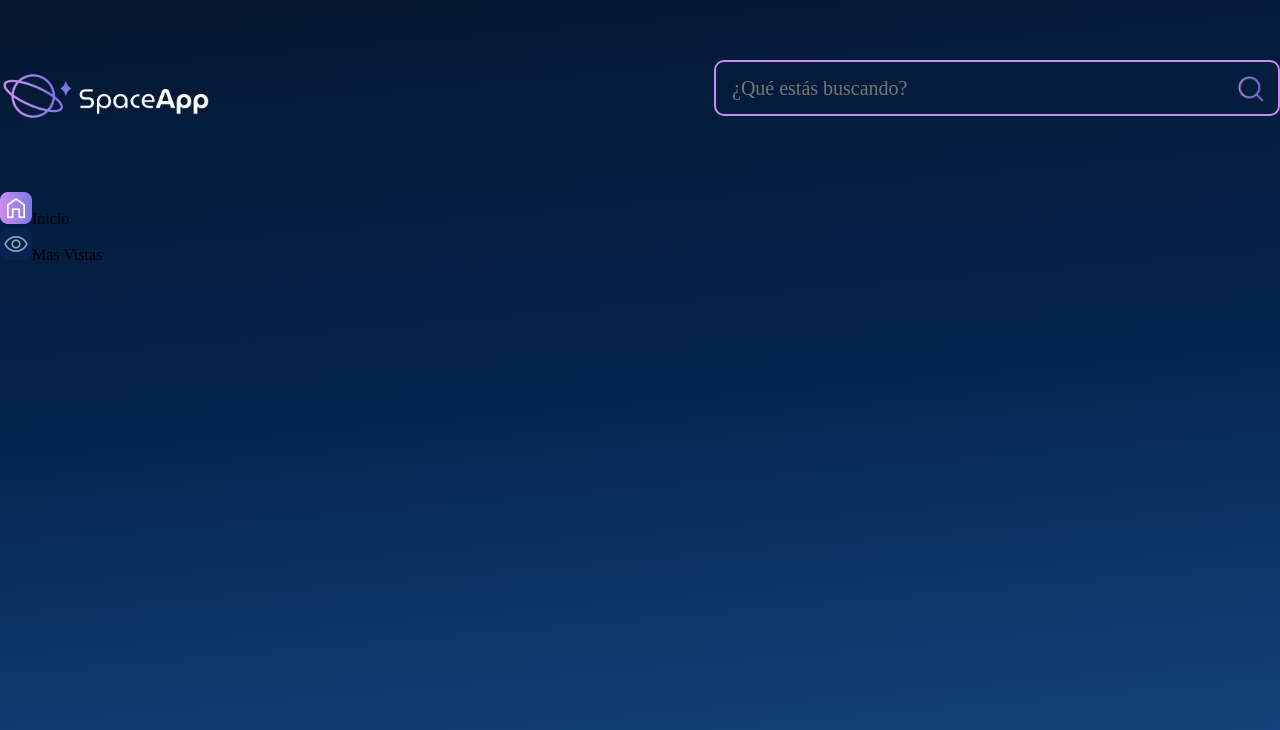
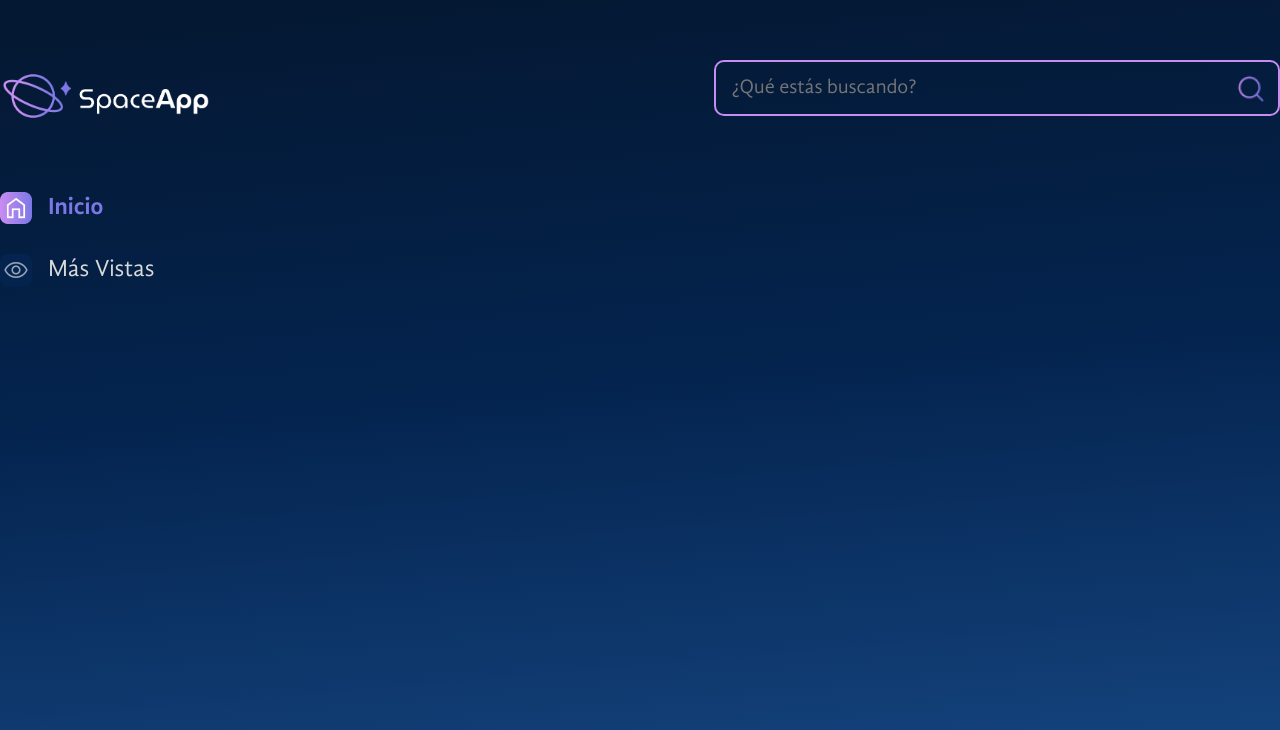
Before and after one commit to BivianaAgudelo/space-app-react, a React (Vite) app: page / in a window 1280 px wide. Shown: the top 730 px of the page. Built offline with nearby package versions, Linux system fonts and the light colour scheme.

Commit message:
Se instalan las fuentes Globales

```diff
--- a/src/components/BarraLateral/ItemNavegacion/index.jsx
+++ b/src/components/BarraLateral/ItemNavegacion/index.jsx
@@ -1,13 +1,20 @@
 import styled from "styled-components"
 
 const ItemListaEstilizado = styled.li`
-
+    font-size: 24px;
+    margin-bottom: 30px;
+    line-height: 28px;
+    display: flex;
+    align-items: center;
+    gap: 16px;
+    color: ${props => props.$activo ? "#7B78E5" : "#D9D9D9"};
+    font-family: ${props => props.$activo ? "GandhiSansBold" : "GandhiSansRegular"};
 `
 
 
 const ItemNavegacion = ({children, iconoActivo, iconoInactivo, activo=false}) => {
     return(
-        <ItemListaEstilizado>
+        <ItemListaEstilizado $activo={activo}>
         <img src={ activo ? iconoActivo : iconoInactivo } alt="Icono" />
         { children }
         </ItemListaEstilizado>
--- a/src/components/BarraLateral/index.jsx
+++ b/src/components/BarraLateral/index.jsx
@@ -17,7 +17,7 @@
                         Inicio
                     </ItemNavegacion>
                     <ItemNavegacion iconoActivo="iconos/mas-vistas-activo.png" iconoInactivo="iconos/mas-vistas-inactivo.png">
-                        Mas Vistas
+                        Más Vistas
                     </ItemNavegacion>
                 </ListaEstilizada>
             </nav>
--- a/src/components/GlobalStyles/index.jsx
+++ b/src/components/GlobalStyles/index.jsx
@@ -1,10 +1,20 @@
 import { createGlobalStyle } from "styled-components";
+import GandhiSansRegular from "./fonts/GandhiSans-Regular.otf"
+import GandhiSansBold from "./fonts/GandhiSans-Bold.otf"
 
 const GlobalStyles = createGlobalStyle`
-    html {
+@font-face {
+  font-family: "GandhiSansRegular";
+  src: local("Gandhi Sans Regular"), local("GandhiSansRegular"), url(${GandhiSansRegular});
+}
+@font-face {
+  font-family: "GandhiSansBold";
+  src: local("Gandhi Sans Bold"), local("GandhiSansBold"), url(${GandhiSansBold});
+}
+  html {
     line-height: 1.15;
     -webkit-text-size-adjust: 100%;
-    font-family: GandhiSansRegular;
+    font-family: "GandhiSansRegular";
   }
   body {
     margin: 0;
```
Also changed, not shown: src/components/GlobalStyles/fonts/GandhiSans-Bold.otf (added), src/components/GlobalStyles/fonts/GandhiSans-Regular.otf (added).
